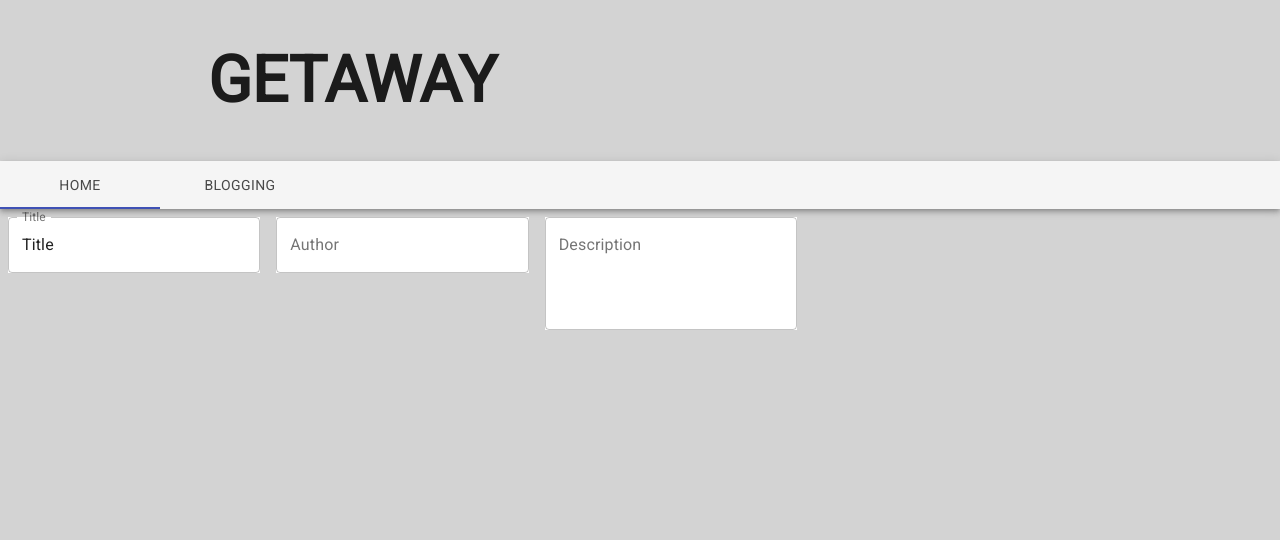
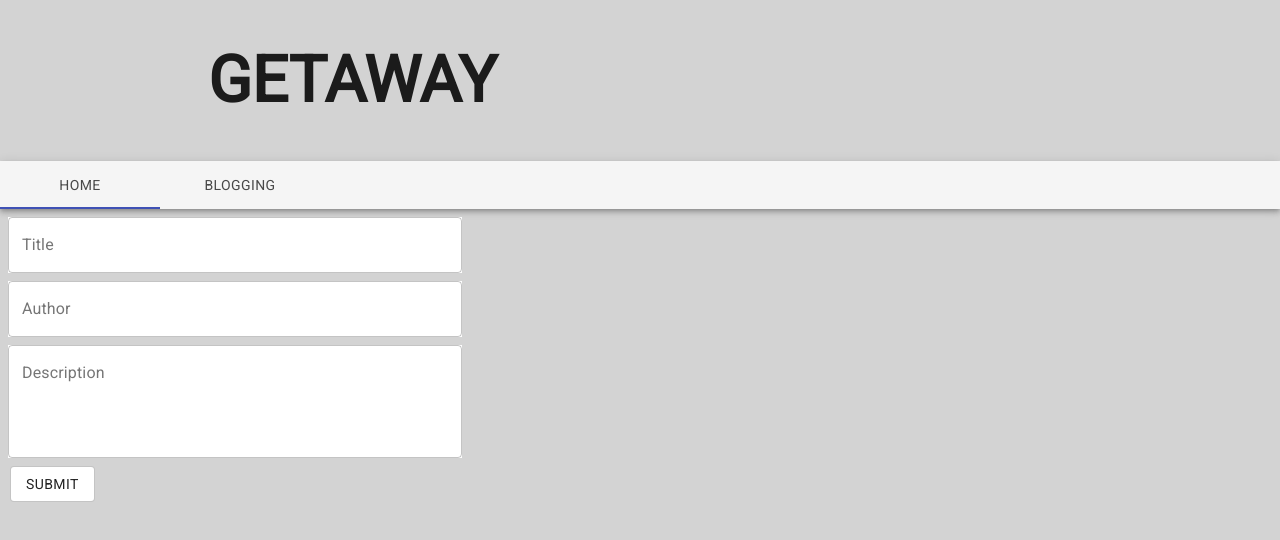
Before and after one commit to Paradafaii28/Tourists-helper-app-Frontend, a React (Create React App) app: page /blogging in a window 1280 px wide. Shown: the top 540 px of the page. Built offline with nearby package versions, Linux system fonts and the light colour scheme; no server answers.

Commit message:
style form and add submit button

```diff
--- a/src/components/Blogging.js
+++ b/src/components/Blogging.js
@@ -1,20 +1,26 @@
 import React, { Component } from 'react'
 import { makeStyles } from '@material-ui/core/styles';
 import TextField from '@material-ui/core/TextField';
+import Button from '@material-ui/core/Button';
 
 const useStyles = makeStyles((theme) => ({
   root: {
     '& .MuiTextField-root': {
       margin: theme.spacing(1),
-      width: '25ch',
-      backgroundColor: "white"
+      width: '45ch',
+      backgroundColor: "white",
+      display: "flex",
     },
   },
+  btnSubmit: {
+    backgroundColor: "white",
+    marginLeft: "10px"
+  }
 }));
 
 export default function MultilineTextFields() {
   const classes = useStyles();
-  const [value, setValue] = React.useState('Title');
+  const [value, setValue] = React.useState('');
 
   const handleChange = (event) => {
     setValue(event.target.value);
@@ -42,11 +48,13 @@ export default function MultilineTextFields() {
         <TextField
           id="outlined-multiline-static"
           label="Description"
+          placeholder="Description"
           multiline
           rows={4}
-          defaultValue=""
+        //   defaultValue=""
           variant="outlined"
         />
+        <Button className={classes.btnSubmit}variant="outlined">submit</Button>
       </div>
     </form>
   );
```
